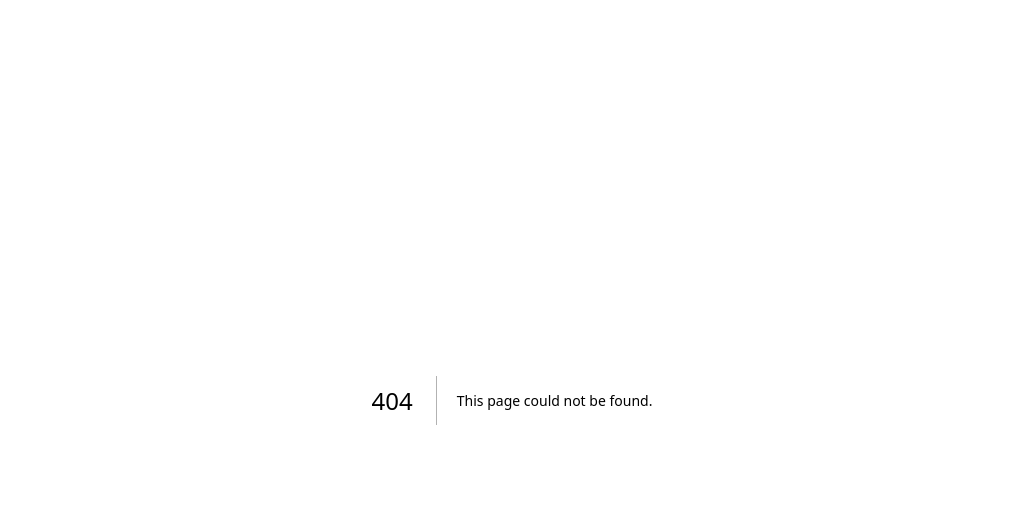
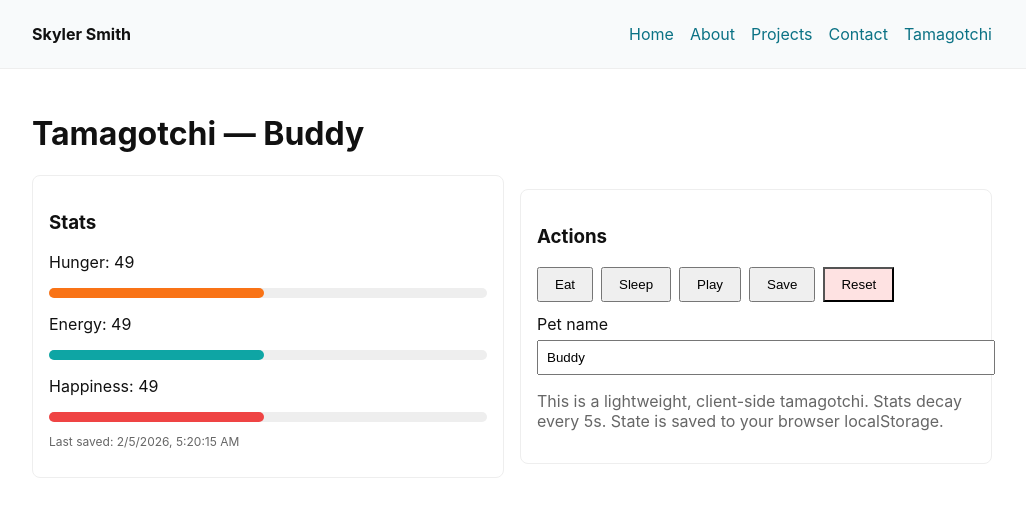
Before and after one commit to skysmith/skyler-site, a Next.js app: page /tamagotchi in a window 1280 px wide. Before the commit this address had no page. Shown: the top 516 px of the page, without its empty margins (128-1154 px from the left). Built offline with nearby package versions, Linux system fonts and the light colour scheme.

Commit message:
Add Tamagotchi page (client-side, localStorage)

```diff
--- /dev/null
+++ b/pages/tamagotchi.js
@@ -0,0 +1,100 @@
+import {useEffect, useState} from 'react'
+
+const MAX_STAT = 100
+const DECAY = 1 // per interval
+const INTERVAL_MS = 5000
+
+export default function Tamagotchi(){
+  const [hunger, setHunger] = useState(50)
+  const [energy, setEnergy] = useState(50)
+  const [happiness, setHappiness] = useState(50)
+  const [name, setName] = useState('Buddy')
+  const [lastSaved, setLastSaved] = useState(null)
+
+  // load from localStorage
+  useEffect(()=>{
+    try{
+      const raw = localStorage.getItem('tama-state')
+      if(raw){
+        const s = JSON.parse(raw)
+        setHunger(s.hunger)
+        setEnergy(s.energy)
+        setHappiness(s.happiness)
+        setName(s.name || 'Buddy')
+        setLastSaved(s.savedAt)
+      }
+    }catch(e){console.warn(e)}
+  },[])
+
+  // decay over time and autosave
+  useEffect(()=>{
+    const id = setInterval(()=>{
+      setHunger(h=>Math.max(0,h-DECAY))
+      setEnergy(e=>Math.max(0,e-DECAY))
+      setHappiness(hp=>Math.max(0,hp-DECAY))
+      saveState()
+    }, INTERVAL_MS)
+    return ()=>clearInterval(id)
+  },[])
+
+  function clamp(v){return Math.max(0,Math.min(MAX_STAT,v))}
+  function saveState(){
+    const s = {hunger,energy,happiness,name,savedAt:new Date().toISOString()}
+    localStorage.setItem('tama-state',JSON.stringify(s))
+    setLastSaved(s.savedAt)
+  }
+
+  function handleEat(){ setHunger(h=>clamp(h+20)); setHappiness(h=>clamp(h+5)); saveState() }
+  function handleSleep(){ setEnergy(e=>clamp(e+30)); setHunger(h=>clamp(h-5)); saveState() }
+  function handlePlay(){ setHappiness(h=>clamp(h+20)); setEnergy(e=>clamp(e-10)); setHunger(h=>clamp(h-10)); saveState() }
+  function handleReset(){ localStorage.removeItem('tama-state'); setHunger(50); setEnergy(50); setHappiness(50); setName('Buddy'); saveState() }
+
+  return (
+    <div>
+      <header style={{background:'#f8fafb',borderBottom:'1px solid #eee'}}>
+        <div className="container nav">
+          <div style={{fontWeight:700}}>Skyler Smith</div>
+          <nav>
+            <a href="/">Home</a>
+            <a href="/about">About</a>
+            <a href="/projects">Projects</a>
+            <a href="/contact">Contact</a>
+            <a href="/tamagotchi">Tamagotchi</a>
+          </nav>
+        </div>
+      </header>
+      <main className="container">
+        <h1>Tamagotchi — {name}</h1>
+        <div style={{display:'grid',gridTemplateColumns:'1fr 1fr',gap:'1rem',alignItems:'center'}}>
+          <div className="card">
+            <h3>Stats</h3>
+            <p>Hunger: {hunger}</p>
+            <div style={{background:'#eee',height:10,borderRadius:6}}><div style={{width:`${hunger}%`,height:10,background:'#f97316',borderRadius:6}}></div></div>
+            <p>Energy: {energy}</p>
+            <div style={{background:'#eee',height:10,borderRadius:6}}><div style={{width:`${energy}%`,height:10,background:'#0ea5a4',borderRadius:6}}></div></div>
+            <p>Happiness: {happiness}</p>
+            <div style={{background:'#eee',height:10,borderRadius:6}}><div style={{width:`${happiness}%`,height:10,background:'#ef4444',borderRadius:6}}></div></div>
+            <p style={{color:'#666',fontSize:12}}>Last saved: {lastSaved? new Date(lastSaved).toLocaleString() : 'never'}</p>
+          </div>
+          <div className="card">
+            <h3>Actions</h3>
+            <div style={{display:'flex',gap:'0.5rem',flexWrap:'wrap'}}>
+              <button onClick={handleEat} style={{padding:'0.5rem 1rem'}}>Eat</button>
+              <button onClick={handleSleep} style={{padding:'0.5rem 1rem'}}>Sleep</button>
+              <button onClick={handlePlay} style={{padding:'0.5rem 1rem'}}>Play</button>
+              <button onClick={saveState} style={{padding:'0.5rem 1rem'}}>Save</button>
+              <button onClick={handleReset} style={{padding:'0.5rem 1rem',background:'#fee2e2'}}>Reset</button>
+            </div>
+            <div style={{marginTop:12}}>
+              <label style={{display:'block',marginBottom:6}}>Pet name</label>
+              <input value={name} onChange={e=>setName(e.target.value)} style={{padding:'0.5rem',width:'100%'}} />
+            </div>
+            <div style={{marginTop:12}}>
+              <p style={{color:'#666'}}>This is a lightweight, client-side tamagotchi. Stats decay every {INTERVAL_MS/1000}s. State is saved to your browser localStorage.</p>
+            </div>
+          </div>
+        </div>
+      </main>
+    </div>
+  )
+}
```
